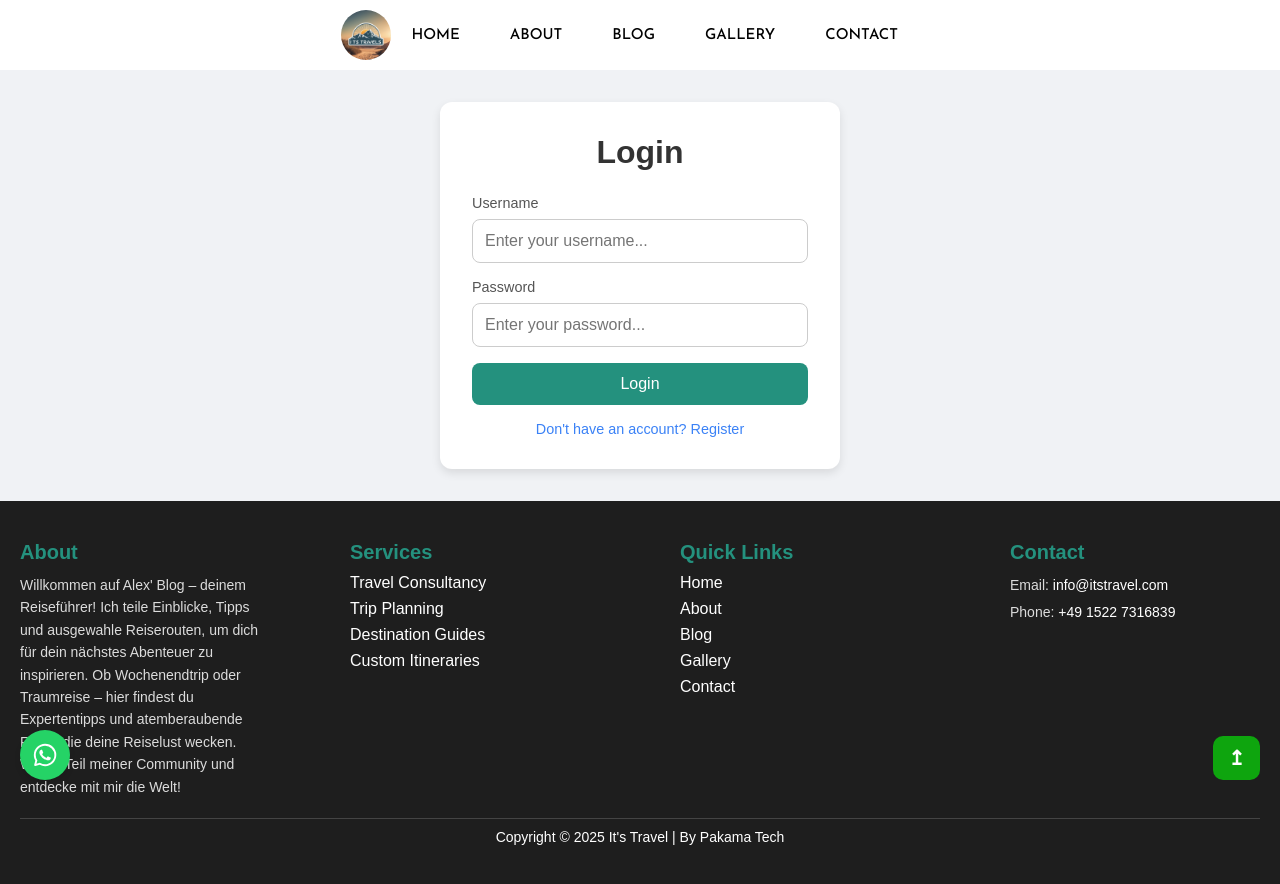
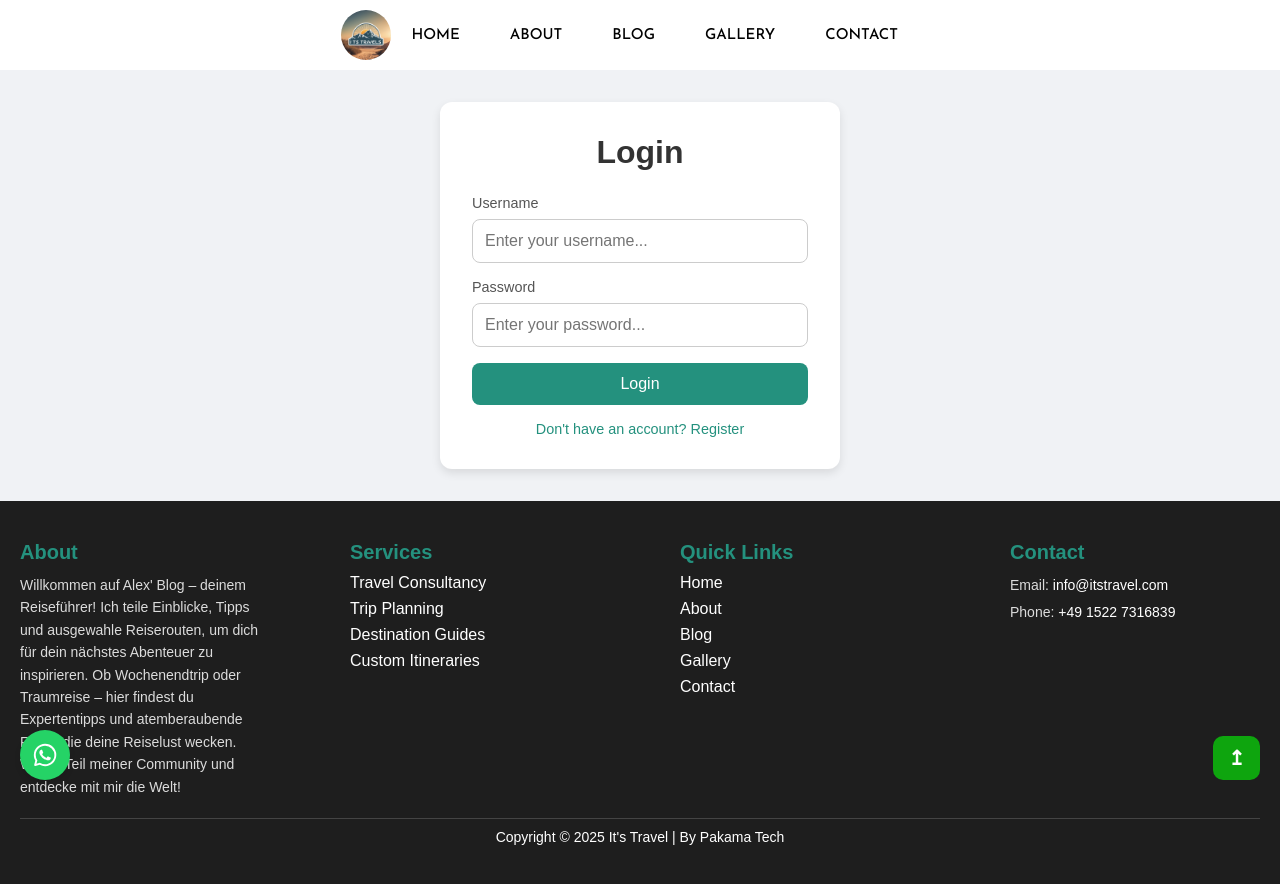
Before and after one commit to BlessingLuphahla/blog-app-ui, a React (Create React App) app: page /login in a window 1280 px wide. Built offline with nearby package versions, Linux system fonts and the light colour scheme.

Commit message:
Update login.css

```diff
--- a/src/pages/login/login.css
+++ b/src/pages/login/login.css
@@ -94,7 +94,7 @@ body {
 }
 
 .login-register a {
-  color: #3b82f6;
+  color: #24917e;
   font-weight: 500;
   text-decoration: none;
 }
```
